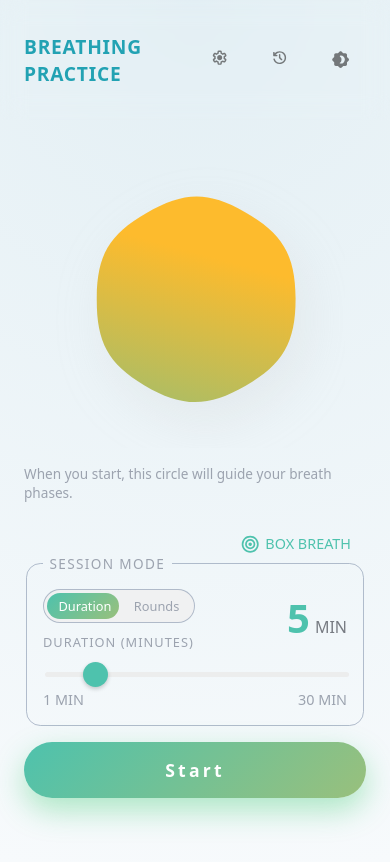
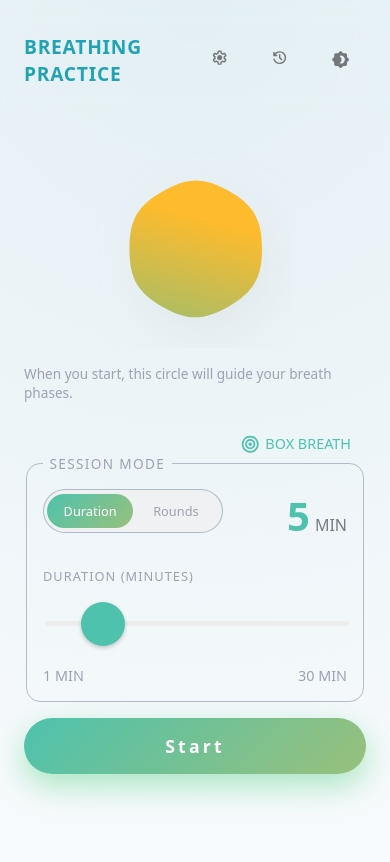
Before and after one commit to katmetax/breathing-practice, a Vue app: page / in a window 390 px wide. Built offline with nearby package versions, Linux system fonts and the light colour scheme.

Commit message:
Make mobile UI tweaks

```diff
--- a/src/views/SettingsPage.vue
+++ b/src/views/SettingsPage.vue
@@ -532,6 +532,10 @@ onBeforeUnmount(() => {
 }
 
 @media (max-width: 420px) {
+  .grid-2 {
+    margin-bottom: 1rem;
+  }
+
   .grid-2 .field-label {
     min-height: 2.8em;
   }
@@ -562,6 +566,12 @@ onBeforeUnmount(() => {
 .field-input:focus-visible {
   outline: 2px solid var(--color-primary);
   outline-offset: 1px;
+}
+
+@media screen and (max-width: 490px) {
+  .field-input {
+    padding: 0.7rem 0.6rem;
+  }
 }
 
 .field-error {
@@ -600,6 +610,13 @@ onBeforeUnmount(() => {
   padding-block: 0.3rem;
   font-size: 0.8rem;
   color: white;
+}
+
+@media screen and (max-width: 490px) {
+  .btn-secondary--compact {
+    height: 44px;
+    width: 50%;
+  }
 }
 
 .preset-list {
@@ -648,6 +665,13 @@ onBeforeUnmount(() => {
 
 .preset-button:hover {
   background: var(--color-surface-soft-strong);
+}
+
+@media screen and (max-width: 490px) {
+  .preset-delete-confirm-btn,
+  .preset-delete-cancel-btn {
+    height: 44px;
+  }
 }
 
 .preset-button--active {
@@ -699,6 +723,14 @@ onBeforeUnmount(() => {
   cursor: default;
 }
 
+@media screen and (max-width: 490px) {
+  .preset-edit-button,
+  .preset-delete-button {
+    height: 44px;
+    width: 44px;
+  }
+}
+
 .preset-delete-confirm {
   display: flex;
   align-items: center;
@@ -707,10 +739,11 @@ onBeforeUnmount(() => {
 
 .preset-delete-confirm-btn {
   margin: 0;
+  border-radius: 1rem;
 }
 
 .preset-delete-cancel-btn {
-  border-radius: 0.6rem;
+  border-radius: 1rem;
   padding: 0.25rem 0.5rem;
   font-size: 0.7rem;
   border: 1px solid var(--color-border-strong);
--- a/src/views/TimerPage.vue
+++ b/src/views/TimerPage.vue
@@ -115,14 +115,13 @@
               </div>
 
               <div v-if="mode === 'rounds'" class="field">
+                <div class="display">
+                  <span class="time-value">{{ rounds }}</span>
+                  <span class="unit">RND</span>
+                </div>
                 <span class="field-label">Number of rounds</span>
 
                 <div class="slider-wrapper">
-                  <div class="display">
-                    <span class="time-value">{{ rounds }}</span>
-                    <span class="unit">RND</span>
-                  </div>
-
                   <input
                     type="range"
                     v-model.number="rounds"
@@ -140,14 +139,13 @@
               </div>
 
               <div v-else class="field">
+                <div class="display">
+                  <span class="time-value">{{ durationMinutes }}</span>
+                  <span class="unit">MIN</span>
+                </div>
                 <span class="field-label">Duration (minutes)</span>
 
                 <div class="slider-wrapper">
-                  <div class="display">
-                    <span class="time-value">{{ durationMinutes }}</span>
-                    <span class="unit">MIN</span>
-                  </div>
-
                   <input
                     type="range"
                     v-model.number="durationMinutes"
@@ -507,8 +505,15 @@ onBeforeUnmount(() => {
   justify-content: flex-end;
   align-items: baseline;
   margin-bottom: 15px;
-  margin-top: -65px;
+  margin-top: -55px;
   pointer-events: none;
+}
+
+@media screen and (max-width: 490px) {
+  .display {
+    margin-top: -45px;
+    margin-bottom: 0;
+  }
 }
 
 .time-value {
@@ -566,12 +571,31 @@ onBeforeUnmount(() => {
   box-shadow: 0 2px 4px rgba(0, 0, 0, 0.2);
 }
 
+@media screen and (max-width: 490px) {
+  .transparent-slider::-webkit-slider-thumb {
+    height: 44px;
+    width: 44px;
+    margin-top: -19px;
+  }
+
+  .transparent-slider::-moz-range-thumb {
+    height: 44px;
+    width: 44px;
+  }
+}
+
 .range-labels {
   display: flex;
   justify-content: space-between;
   margin-top: 8px;
   color: var(--color-text-muted);
   font-size: 0.9rem;
+}
+
+@media screen and (max-width: 490px) {
+  .range-labels {
+    margin-top: 35px;
+  }
 }
 
 .fieldset {
@@ -605,6 +629,12 @@ onBeforeUnmount(() => {
   display: flex;
   flex-direction: column;
   gap: 0.25rem;
+}
+
+@media screen and (max-width: 490px) {
+  .field {
+    gap: 1.5rem;
+  }
 }
 
 .field-label {
@@ -736,6 +766,16 @@ onBeforeUnmount(() => {
   z-index: 1;
 }
 
+@media screen and (max-width: 490px) {
+  .mode-toggle {
+    display: flex;
+    align-items: center;
+    margin-bottom: 0;
+    height: 44px;
+    max-width: 180px;
+  }
+}
+
 .mode-slider {
   position: absolute;
   width: calc(50% - 0.2rem);
@@ -744,6 +784,12 @@ onBeforeUnmount(() => {
   border-radius: 999px;
   transition: transform 0.3s cubic-bezier(0.4, 0, 0.2, 1);
   z-index: -1;
+}
+
+@media screen and (max-width: 490px) {
+  .mode-slider {
+    height: calc(100% - 0.5rem);
+  }
 }
 
 .mode-toggle.is-rounds .mode-slider {
@@ -799,6 +845,13 @@ onBeforeUnmount(() => {
   width: 300px;
   height: 300px;
   overflow: hidden;
+}
+
+@media screen and (max-width: 490px) {
+  .breath-blob-wrapper {
+    width: 200px;
+    height: 200px;
+  }
 }
 
 .breath-blob-svg {
```
